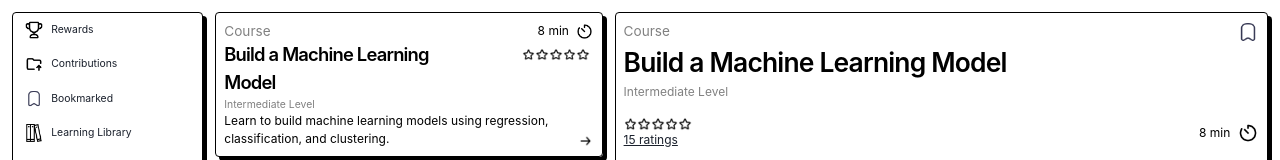
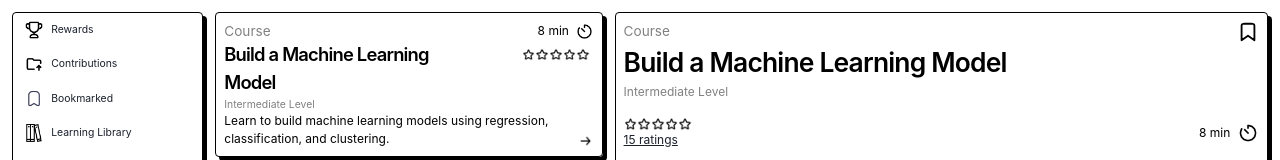
Before and after one commit to makeitMVPadmin/P4_Member_Achievement, a React (Create React App) app: page /resource in a window 1280 px wide. Shown: the top 160 px of the page. Built offline with nearby package versions, Linux system fonts and the light colour scheme.

Commit message:
Added bookmark toggle functionality to the resource detail card

```diff
--- a/src/components/ResourceDetailCard/ResourceDetailCard.jsx
+++ b/src/components/ResourceDetailCard/ResourceDetailCard.jsx
@@ -1,18 +1,26 @@
 import "./ResourceDetailCard.scss";
 import arrowForwardIcon from "../../assets/icons/arrow-forward-svgrepo-com.png";
 import timerIcon from "../../assets/icons/timer-svgrepo-com.png";
-import savedIcon from "../../assets/icons/saved-svgrepo-com.png";
+import bookmarkIcon from "../../assets/bookmark-svgrepo-com.svg";
+import bookmarkedIcon from "../../assets/icons/bookmarked.svg";
 import starIcon from "../../assets/icons/star-svgrepo-com.png";
 import { Link } from "react-router-dom";
 import { useState, useEffect } from "react";
 
 export default function ResourceDetailCard({ selectedResource }) {
   const [isRead, setIsRead] = useState(false);
+  const [isBookmarked, setIsBookmarked] = useState(false);
 
   useEffect(() => {
     const savedReadState = localStorage.getItem(selectedResource.id);
     if (savedReadState) {
       setIsRead(JSON.parse(savedReadState));
+    }
+    const savedBookmarks = localStorage.getItem('bookmarks');
+    if (savedBookmarks) {
+      const bookmarks = JSON.parse(savedBookmarks);
+      const isBookmarked = bookmarks.some(bookmark => bookmark.id === selectedResource.id);
+      setIsBookmarked(isBookmarked);
     }
   }, [selectedResource.id]);
 
@@ -22,14 +30,30 @@ export default function ResourceDetailCard({ selectedResource }) {
     localStorage.setItem(selectedResource.id, JSON.stringify(newReadState));
   };
 
+  const handleToggleBookmarked = () => {
+    const newBookmarkedState = !isBookmarked;
+    setIsBookmarked(newBookmarkedState);
+    let bookmarks = localStorage.getItem('bookmarks');
+    bookmarks = bookmarks ? JSON.parse(bookmarks) : [];
+
+    if (newBookmarkedState) {
+      bookmarks.push(selectedResource);
+    } else {
+      bookmarks = bookmarks.filter(bookmark => bookmark.id !== selectedResource.id);
+    }
+
+    localStorage.setItem('bookmarks', JSON.stringify(bookmarks));
+  };
+
   return (
     <section className="resource-details">
       <div className="resource-details__heading-top">
         <div className="resource-details__heading-top-container">
           <p className="resource-details__type">{selectedResource.type}</p>
           <img
-            src={savedIcon}
-            alt="saved icon"
+            src={isBookmarked ? bookmarkedIcon : bookmarkIcon}
+            onClick={handleToggleBookmarked}
+            alt="bookmark icon"
             className="resource-details__saved-icon"
             aria-hidden="true"
           />
@@ -134,9 +158,8 @@ export default function ResourceDetailCard({ selectedResource }) {
             </button>
           </Link>
           <button
-            className={`resource-details__button ${
-              isRead ? "resource-details__button--read" : ""
-            }`}
+            className={`resource-details__button ${isRead ? "resource-details__button--read" : ""
+              }`}
             onClick={handleToggleRead}
             aria-pressed={isRead}
             aria-label={isRead ? "Mark as Unread" : "Mark as Read"}
--- a/src/components/ResourceDetailCard/ResourceDetailCard.scss
+++ b/src/components/ResourceDetailCard/ResourceDetailCard.scss
@@ -21,6 +21,8 @@
 
   &__saved-icon {
     width: 5.5%;
+    cursor: pointer;
+    fill: aqua;
 
     @include desktop {
       width: 3.5%;
```
Also changed, not shown: src/assets/bookmark-svgrepo-com.svg (added), src/assets/icons/bookmarked.svg (added).
